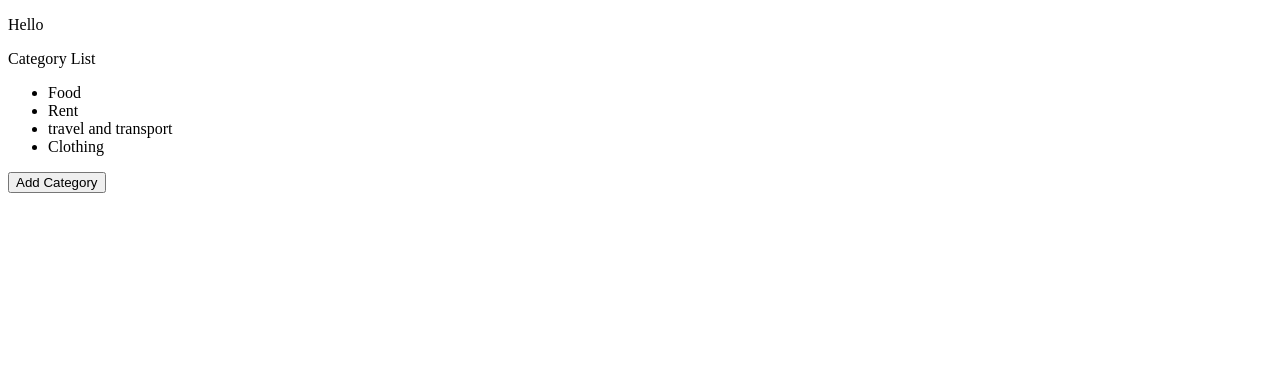
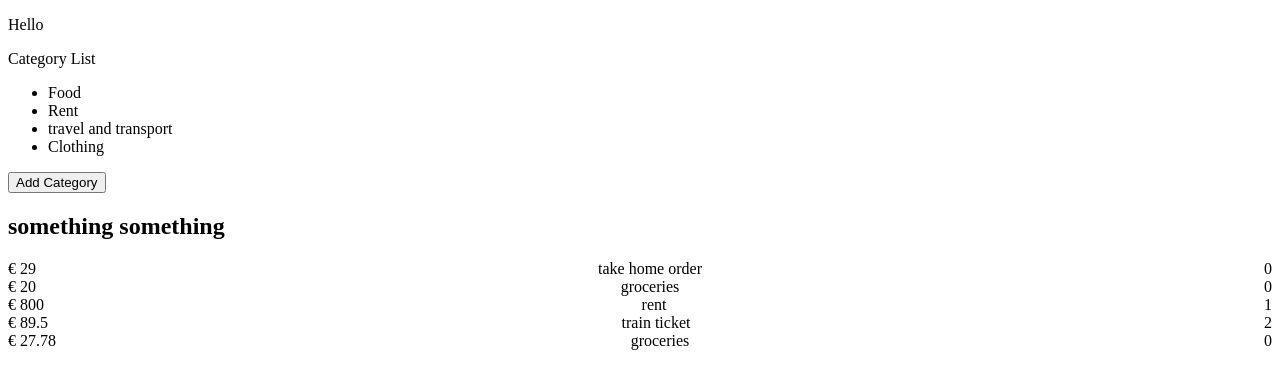
Before and after one commit to donatmarton/budget, a React (Create React App) app: page / in a window 1280 px wide. Shown: the top 388 px of the page. Built offline with nearby package versions, Linux system fonts and the light colour scheme.

Commit message:
expenses can be listed

```diff
--- a/src/App.js
+++ b/src/App.js
@@ -1,13 +1,19 @@
 import React from 'react';
 import {nanoid} from 'nanoid'
 import CategoryList from './components/CategoryList';
-import {categoryData} from './data'
+import ExpenseList from './components/ExpenseList';
+import {categoryData, spendingsData} from './data'
 
 function App() {
   const [categories, setCategories] = React.useState([]);
+  const [expenses, setExpenses] = React.useState([]);
   React.useEffect(() => {
     // fetch category data ...
     setCategories(categoryData);
+  }, [])
+  React.useEffect(() => {
+    // fetch expenses data ...
+    setExpenses(spendingsData);
   }, [])
   const addCategory = (categoryName) => {
     const newCategory = {
@@ -28,6 +34,8 @@ function App() {
         Hello
       </p>
       <CategoryList categories={categories} addCategory={addCategory}/>
+      <h2>something something</h2>
+      <ExpenseList expenses={expenses} />
     </div>
   );
 }
--- /dev/null
+++ b/src/components/Expense.css
@@ -0,0 +1,4 @@
+.expense {
+  display: flex;
+  justify-content: space-between;
+}
--- /dev/null
+++ b/src/components/Expense.js
@@ -0,0 +1,15 @@
+import React from "react";
+import './Expense.css'
+
+const Expense = (props) => {
+  const {amount, name, category} = props;
+  return (
+    <li className="expense">
+      <span>€ {amount}</span>
+      <span>{name}</span>
+      <span>{category}</span>
+    </li>
+  )
+}
+
+export default Expense;
--- /dev/null
+++ b/src/components/ExpenseList.css
@@ -0,0 +1,3 @@
+.expense-list {
+  padding-left: 0;
+}
--- /dev/null
+++ b/src/components/ExpenseList.js
@@ -0,0 +1,23 @@
+import React from "react";
+import Expense from "./Expense";
+import "./ExpenseList.css"
+
+const ExpenseList = (props) => {
+  const expenseItems = props.expenses.map( expense => {
+    return (
+      <Expense
+        key={expense.id}
+        amount={expense.amount}
+        name={expense.name}
+        category={expense.category}
+      />
+    )
+  })
+  return (
+    <ul className="expense-list">
+      {expenseItems}
+    </ul>
+  )
+}
+
+export default ExpenseList;
--- a/src/data.js
+++ b/src/data.js
@@ -4,3 +4,11 @@ export const categoryData = [
   { id: 2, name: 'travel and transport' },
   { id: 3, name: 'Clothing' },
 ];
+
+export const spendingsData = [
+  { id: 0, name: 'take home order', amount: 29, category: 0 },
+  { id: 1, name: 'groceries', amount: 20, category: 0 },
+  { id: 2, name: 'rent', amount: 800, category: 1 },
+  { id: 3, name: 'train ticket', amount: 89.5, category: 2 },
+  { id: 4, name: 'groceries', amount: 27.78, category: 0 },
+];
```
